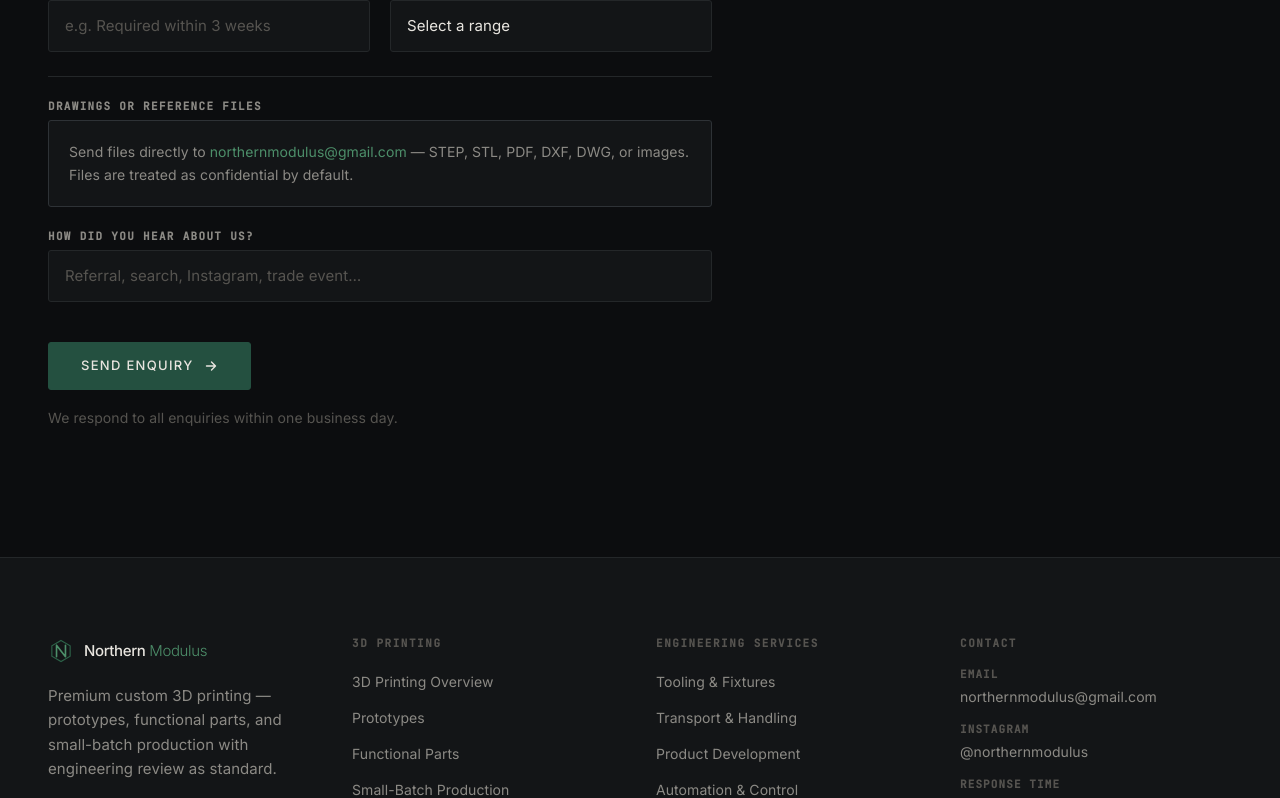
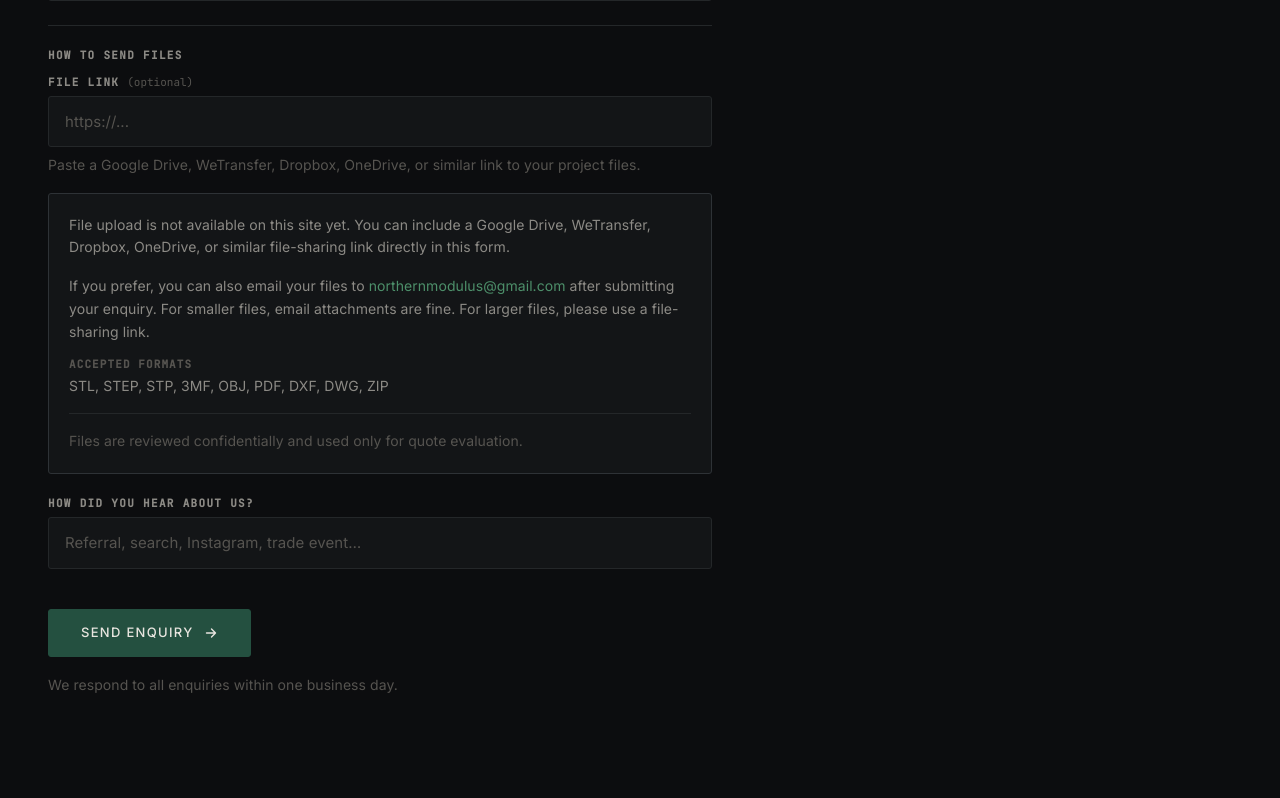
Before and after one commit to Kurlanders/northern-modulus, a Next.js app: page /contact in a window 1280 px wide. Shown: the part 1519-2317 px from the top of the page. Built offline with nearby package versions, Linux system fonts and the light colour scheme.

Commit message:
Update website copy and quote file-link flow

```diff
--- a/app/3d-printing/page.tsx
+++ b/app/3d-printing/page.tsx
@@ -81,7 +81,7 @@ const useCases = [
     title: 'Small-Batch Production',
     headline: 'Short runs where tooling does not make sense.',
     description:
-      'When you need 10 to 500 of a part and the volume does not justify tooling investment, 3D printing is often the most practical and cost-effective option. We provide consistent quality across the batch, with repeat orders matched to saved settings.',
+      'When you need 1 to 500+ parts and the volume does not justify tooling investment, FDM 3D printing is often the most practical and cost-effective option. We provide consistent quality across the batch, with repeat orders matched to saved settings.',
     detail:
       'Batch pricing scales with quantity. We quote clearly so you can make the right decision for your volume. Repeat orders are processed efficiently once settings are established.',
     points: [
@@ -111,7 +111,7 @@ export default function ThreeDPrintingPage() {
           <div className="grid grid-cols-1 lg:grid-cols-12 gap-10 items-end">
             <div className="lg:col-span-8">
               <h1 className="text-disp-xl text-nm-text-p font-light tracking-tight mb-6">
-                Premium 3D printing for<br />
+                Premium FDM 3D printing for<br />
                 parts that need to work.
               </h1>
               <p className="text-body-lg text-nm-text-s leading-relaxed max-w-[54ch]">
--- a/app/about/page.tsx
+++ b/app/about/page.tsx
@@ -41,7 +41,7 @@ const capabilities = [
   'Structural and component calculation',
   'Design for manufacture review',
   'Prototype build and validation',
-  '3D printing (FDM, SLA, SLS)',
+  '3D printing (FDM)',
   'Fixture and jig design',
   'Fabrication design (welded, bonded, bolted)',
   'Composite structure and sandwich panel design',
--- a/app/api/contact/route.ts
+++ b/app/api/contact/route.ts
@@ -21,7 +21,7 @@ export async function POST(request: Request) {
       description,
       challenge,
       timeline,
-      budget,
+      fileLink,
       referral,
     } = body
 
@@ -92,10 +92,10 @@ export async function POST(request: Request) {
               <td style="padding: 8px 0; color: #666; width: 160px; vertical-align: top;">Timeline</td>
               <td style="padding: 8px 0;">${timeline}</td>
             </tr>` : ''}
-            ${budget ? `
+            ${fileLink ? `
             <tr>
-              <td style="padding: 8px 0; color: #666; vertical-align: top;">Budget range</td>
-              <td style="padding: 8px 0;">${budget}</td>
+              <td style="padding: 8px 0; color: #666; vertical-align: top;">File link</td>
+              <td style="padding: 8px 0;"><a href="${fileLink}">${fileLink}</a></td>
             </tr>` : ''}
             ${referral ? `
             <tr>
--- a/components/layout/Footer.tsx
+++ b/components/layout/Footer.tsx
@@ -50,7 +50,7 @@ export default function Footer() {
               </span>
             </Link>
             <p className="text-body-md text-nm-text-s leading-relaxed max-w-xs mb-6">
-              Premium custom 3D printing — prototypes, functional parts, and small-batch
+              Premium FDM 3D printing — prototypes, functional parts, and small-batch
               production with engineering review as standard.
             </p>
             <Link
--- a/components/sections/AdditionalServices.tsx
+++ b/components/sections/AdditionalServices.tsx
@@ -1,71 +1,70 @@
 import Link from 'next/link'
 import SectionLabel from '@/components/ui/SectionLabel'
 
-const services = [
+const upcomingAreas = [
   {
     index: '01',
-    title: 'Tooling & Fixtures',
+    title: 'Tooling, Fixtures & Production Support',
     href: '/solutions/tooling-fixtures',
-    description: 'Custom jigs, fixtures, and production-support hardware for manufacturers.',
+    description:
+      'Practical jigs, fixtures, assembly aids, and support hardware designed to improve repeatability, workflow, and day-to-day production efficiency.',
   },
   {
     index: '02',
-    title: 'Engineered Transport & Packaging',
-    href: '/solutions/transport-handling',
-    description: 'Purpose-built crates and handling systems for complex or high-value parts.',
+    title: 'Automation & Machine Systems',
+    href: '/solutions/automation-control',
+    description:
+      'Selected machine, motion, and control-system concepts being developed around smarter workflows, targeted automation, and scalable technical solutions.',
   },
   {
     index: '03',
-    title: 'Product Development',
-    href: '/solutions/product-development',
-    description: 'Mechanical design, prototyping, and design-for-manufacture support.',
-  },
-  {
-    index: '04',
-    title: 'Automation & Control',
-    href: '/solutions/automation-control',
-    description: 'Targeted automation systems and machine control integration.',
+    title: 'Custom Transport & Storage Solutions',
+    href: '/solutions/transport-handling',
+    description:
+      'Engineered transport, handling, and storage concepts for products, assemblies, and equipment where protection, structure, and usability matter.',
   },
 ]
 
 export default function AdditionalServices() {
   return (
-    <section className="section-py bg-nm-bg" aria-labelledby="additional-services-heading">
+    <section className="section-py bg-nm-s1 border-t border-nm-border" aria-labelledby="building-next-heading">
       <div className="site-container">
         <div className="mb-12 md:mb-14">
-          <SectionLabel className="mb-5">Additional Engineering Services</SectionLabel>
+          <SectionLabel className="mb-5">What We&rsquo;re Building Next</SectionLabel>
           <div className="flex flex-col lg:flex-row lg:items-end lg:justify-between gap-6">
             <h2
-              id="additional-services-heading"
-              className="text-disp-md text-nm-text-p font-light tracking-tight max-w-[28ch]"
+              id="building-next-heading"
+              className="text-disp-sm text-nm-text-s font-light tracking-tight max-w-[32ch]"
             >
-              Beyond 3D printing — broader engineering capability.
+              Broader engineering capabilities taking shape in parallel.
             </h2>
-            <p className="text-body-md text-nm-text-s max-w-[44ch] leading-relaxed">
-              For clients who need more than printed parts, we offer a full range of industrial
-              engineering solutions across design, fabrication, and systems integration.
+            <p className="text-body-sm text-nm-text-t max-w-[48ch] leading-relaxed">
+              While Northern Modulus is currently focused on premium FDM 3D printing, broader
+              engineering capabilities are continuing to take shape in parallel. These areas
+              reflect the longer-term technical direction behind the company and may be available
+              selectively for the right project.
             </p>
           </div>
         </div>
 
-        <div className="grid grid-cols-1 sm:grid-cols-2 lg:grid-cols-4 gap-px bg-nm-border">
-          {services.map((service) => (
+        <div className="grid grid-cols-1 sm:grid-cols-3 gap-px bg-nm-border">
+          {upcomingAreas.map((area) => (
             <Link
-              key={service.index}
-              href={service.href}
-              className="group bg-nm-bg hover:bg-nm-s1 transition-colors duration-300 p-7 flex flex-col"
+              key={area.index}
+              href={area.href}
+              className="group bg-nm-s1 hover:bg-nm-s2 transition-colors duration-300 p-7 flex flex-col"
             >
-              <span className="font-mono text-label-sm text-nm-green-text tracking-[0.14em] block mb-4">
-                {service.index}
+              <span className="font-mono text-label-sm text-nm-text-t tracking-[0.14em] block mb-4">
+                {area.index}
               </span>
-              <h3 className="text-h3 text-nm-text-p font-medium tracking-tight mb-3 group-hover:text-nm-text-p">
-                {service.title}
+              <h3 className="text-h4 text-nm-text-s font-medium tracking-tight mb-3 group-hover:text-nm-text-p transition-colors duration-300">
+                {area.title}
               </h3>
-              <p className="text-body-sm text-nm-text-s leading-relaxed flex-1">
-                {service.description}
+              <p className="text-body-sm text-nm-text-t leading-relaxed flex-1">
+                {area.description}
               </p>
-              <span className="mt-5 inline-flex items-center gap-1.5 font-mono text-label-sm text-nm-text-t group-hover:text-nm-green-text transition-colors duration-300 uppercase tracking-[0.1em]">
-                Learn more
+              <span className="mt-5 inline-flex items-center gap-1.5 font-mono text-label-sm text-nm-text-t group-hover:text-nm-steel-l transition-colors duration-300 uppercase tracking-[0.1em]">
+                Learn More
                 <svg width="10" height="10" viewBox="0 0 10 10" fill="none" aria-hidden="true" className="transition-transform duration-300 group-hover:translate-x-0.5">
                   <path d="M1.5 5H8.5M5.5 2L8.5 5L5.5 8" stroke="currentColor" strokeWidth="1.2" strokeLinecap="round" strokeLinejoin="round" />
                 </svg>
--- a/components/sections/ContactForm.tsx
+++ b/components/sections/ContactForm.tsx
@@ -2,15 +2,6 @@
 
 import { useState } from 'react'
 import Button from '@/components/ui/Button'
-
-const budgetRanges = [
-  'Under £5,000',
-  '£5,000 – £15,000',
-  '£15,000 – £50,000',
-  '£50,000 – £150,000',
-  'Over £150,000',
-  'Not yet defined',
-]
 
 const serviceAreas = [
   'Custom 3D Printing',
@@ -27,9 +18,23 @@ export default function ContactForm() {
   const [status, setStatus] = useState<Status>('idle')
   const [errorMessage, setErrorMessage] = useState('')
   const [serviceArea, setServiceArea] = useState('')
+  const [fileLink, setFileLink] = useState('')
+  const [fileLinkSubmitted, setFileLinkSubmitted] = useState(false)
+  const [fileLinkError, setFileLinkError] = useState('')
 
   async function handleSubmit(e: React.FormEvent<HTMLFormElement>) {
     e.preventDefault()
+    // Validate file link if provided
+    if (fileLink.trim()) {
+      try {
+        new URL(fileLink.trim())
+        setFileLinkError('')
+      } catch {
+        setFileLinkError('Please enter a valid file-sharing link.')
+        return
+      }
+    }
+
     setStatus('loading')
     setErrorMessage('')
 
@@ -46,7 +51,7 @@ export default function ContactForm() {
       description: data.get('description') as string,
       challenge:   data.get('challenge') as string,
       timeline:    data.get('timeline') as string,
-      budget:      data.get('budget') as string,
+      fileLink:    fileLink.trim() || '',
       referral:    data.get('referral') as string,
     }
 
@@ -65,9 +70,11 @@ export default function ContactForm() {
         return
       }
 
+      setFileLinkSubmitted(!!fileLink.trim())
       setStatus('success')
       form.reset()
       setServiceArea('')
+      setFileLink('')
     } catch {
       setErrorMessage('Could not reach the server. Please try again or email us directly.')
       setStatus('error')
@@ -92,6 +99,28 @@ export default function ContactForm() {
             Check your inbox — including spam — for our reply.
           </p>
         </div>
+        {fileLinkSubmitted ? (
+          <div className="p-5 bg-nm-s1 border border-nm-border-mid rounded-sm2 max-w-[46ch]">
+            <p className="text-body-sm text-nm-text-s leading-relaxed">
+              Your enquiry has been sent successfully. Your file link was included with the submission.
+            </p>
+          </div>
+        ) : (
+          <div className="p-5 bg-nm-s1 border border-nm-border-mid rounded-sm2 space-y-3 max-w-[46ch]">
+            <p className="font-mono text-label-sm text-nm-text-t uppercase tracking-[0.1em]">
+              Next step
+            </p>
+            <p className="text-body-sm text-nm-text-s leading-relaxed">
+              If needed, you can still email your files to{' '}
+              <a href="mailto:northernmodulus@gmail.com" className="text-nm-green-text hover:text-nm-green-bright transition-colors duration-200">
+                northernmodulus@gmail.com
+              </a>
+            </p>
+            <p className="text-body-sm text-nm-text-t leading-relaxed">
+              For larger files, send a Google Drive or WeTransfer link.
+            </p>
+          </div>
+        )}
         <button
           onClick={() => setStatus('idle')}
           className="font-mono text-label-md uppercase tracking-[0.12em] text-nm-text-t hover:text-nm-text-s transition-colors duration-200 mt-2"
@@ -225,12 +254,7 @@ export default function ContactForm() {
 
       <div className="h-px bg-nm-border" aria-hidden="true" />
 
-      {/* Timeline + budget */}
-      <fieldset className="space-y-5">
-        <legend className="font-mono text-label-sm text-nm-text-t uppercase tracking-[0.14em] mb-5 block">
-          Timeline & Budget
-        </legend>
-        <div className="grid grid-cols-1 sm:grid-cols-2 gap-5">
+      {/* Timeline */}
       <div>
         <label htmlFor="timeline" className="block font-mono text-label-sm text-nm-text-s uppercase tracking-[0.12em] mb-2">
           Timeline
@@ -241,37 +265,64 @@ export default function ContactForm() {
           className="w-full bg-nm-s1 border border-nm-border rounded-sm2 px-4 py-3 text-body-md text-nm-text-p placeholder:text-nm-text-t focus:outline-none focus:border-nm-green-accent transition-colors duration-200"
         />
       </div>
-          <div>
-            <label htmlFor="budget" className="block font-mono text-label-sm text-nm-text-s uppercase tracking-[0.12em] mb-2">
-              Budget Range
-            </label>
-            <select
-              id="budget" name="budget"
-              className="w-full bg-nm-s1 border border-nm-border rounded-sm2 px-4 py-3 text-body-md text-nm-text-p focus:outline-none focus:border-nm-green-accent transition-colors duration-200 appearance-none cursor-pointer"
-            >
-              <option value="">Select a range</option>
-              {budgetRanges.map((r) => (
-                <option key={r} value={r}>{r}</option>
-              ))}
-            </select>
-          </div>
-        </div>
-      </fieldset>
 
       <div className="h-px bg-nm-border" aria-hidden="true" />
 
-      {/* File upload note */}
+      {/* How to send files + link field */}
+      <div className="space-y-4">
+        <p className="block font-mono text-label-sm text-nm-text-s uppercase tracking-[0.12em]">
+          How to Send Files
+        </p>
+
+        {/* File link input */}
         <div>
-        <p className="block font-mono text-label-sm text-nm-text-s uppercase tracking-[0.12em] mb-2">
-          Drawings or Reference Files
+          <label htmlFor="fileLink" className="block font-mono text-label-sm text-nm-text-s uppercase tracking-[0.12em] mb-2">
+            File Link <span className="text-nm-text-t font-normal normal-case tracking-normal">(optional)</span>
+          </label>
+          <input
+            id="fileLink"
+            name="fileLink"
+            type="url"
+            value={fileLink}
+            onChange={(e) => { setFileLink(e.target.value); setFileLinkError('') }}
+            placeholder="https://..."
+            className={`w-full bg-nm-s1 border rounded-sm2 px-4 py-3 text-body-md text-nm-text-p placeholder:text-nm-text-t focus:outline-none transition-colors duration-200 ${
+              fileLinkError ? 'border-red-700 focus:border-red-600' : 'border-nm-border focus:border-nm-green-accent'
+            }`}
+          />
+          {fileLinkError ? (
+            <p className="mt-1.5 text-body-sm text-red-400">{fileLinkError}</p>
+          ) : (
+            <p className="mt-1.5 text-body-sm text-nm-text-t">
+              Paste a Google Drive, WeTransfer, Dropbox, OneDrive, or similar link to your project files.
             </p>
-        <div className="p-5 bg-nm-s1 border border-nm-border-mid rounded-sm2">
+          )}
+        </div>
+
+        {/* Fallback info block */}
+        <div className="p-5 bg-nm-s1 border border-nm-border-mid rounded-sm2 space-y-4">
           <p className="text-body-sm text-nm-text-s leading-relaxed">
-            Send files directly to{' '}
+            File upload is not available on this site yet. You can include a Google Drive,
+            WeTransfer, Dropbox, OneDrive, or similar file-sharing link directly in this form.
+          </p>
+          <p className="text-body-sm text-nm-text-s leading-relaxed">
+            If you prefer, you can also email your files to{' '}
             <a href="mailto:northernmodulus@gmail.com" className="text-nm-green-text hover:text-nm-green-bright transition-colors duration-200">
               northernmodulus@gmail.com
             </a>
-            {' '}— STEP, STL, PDF, DXF, DWG, or images. Files are treated as confidential by default.
+            {' '}after submitting your enquiry. For smaller files, email attachments are fine.
+            For larger files, please use a file-sharing link.
+          </p>
+          <div className="space-y-1">
+            <p className="font-mono text-label-sm text-nm-text-t uppercase tracking-[0.1em]">
+              Accepted formats
+            </p>
+            <p className="text-body-sm text-nm-text-s">
+              STL, STEP, STP, 3MF, OBJ, PDF, DXF, DWG, ZIP
+            </p>
+          </div>
+          <p className="text-body-sm text-nm-text-t leading-relaxed border-t border-nm-border pt-4">
+            Files are reviewed confidentially and used only for quote evaluation.
           </p>
         </div>
       </div>
--- a/components/sections/HeroSection.tsx
+++ b/components/sections/HeroSection.tsx
@@ -61,10 +61,10 @@ export default function HeroSection() {
               style={{ animationDelay: '0.2s', animationFillMode: 'backwards' }}
             >
               <h1 className="text-disp-2xl text-nm-text-p font-light tracking-tight mb-8">
-                Parts built to{' '}
-                <span className="text-nm-text-s font-light">engineering</span>
+                Premium FDM 3D printing for{' '}
+                <span className="text-nm-text-s font-light">parts that</span>
                 <br className="hidden sm:block" />
-                {' '}standard.
+                {' '}need to work.
               </h1>
             </div>
 
@@ -73,8 +73,8 @@ export default function HeroSection() {
               style={{ animationDelay: '0.32s', animationFillMode: 'backwards' }}
             >
               <p className="text-body-lg text-nm-text-s leading-relaxed mb-10 max-w-[44ch]">
-                Premium FDM printing with engineering review as standard —
-                prototypes, functional parts, and small-batch production.
+                Prototypes, functional parts, and small-batch production with engineering-led
+                review, practical material guidance, and premium print quality on every order.
               </p>
             </div>
 
--- a/components/sections/WhatWeSolve.tsx
+++ b/components/sections/WhatWeSolve.tsx
@@ -20,7 +20,7 @@ const printTypes = [
     index: '03',
     title: 'Small-Batch Production',
     description:
-      'When you need 5 to 500 of a part, short-run 3D printing is often faster and cheaper than cutting tooling. Consistent quality, clean finish, and practical lead times across the batch.',
+      'When you need 1 to 500+ parts, short-run FDM 3D printing is often faster and cheaper than cutting tooling. Consistent quality, clean finish, and practical lead times across the batch.',
     detail: 'One-off or repeat — same standard either way.',
   },
 ]
```
Also changed, not shown: 1 other file (tests, documents, lock files or other folders). Lines whose indentation alone changed are shown as unchanged.
